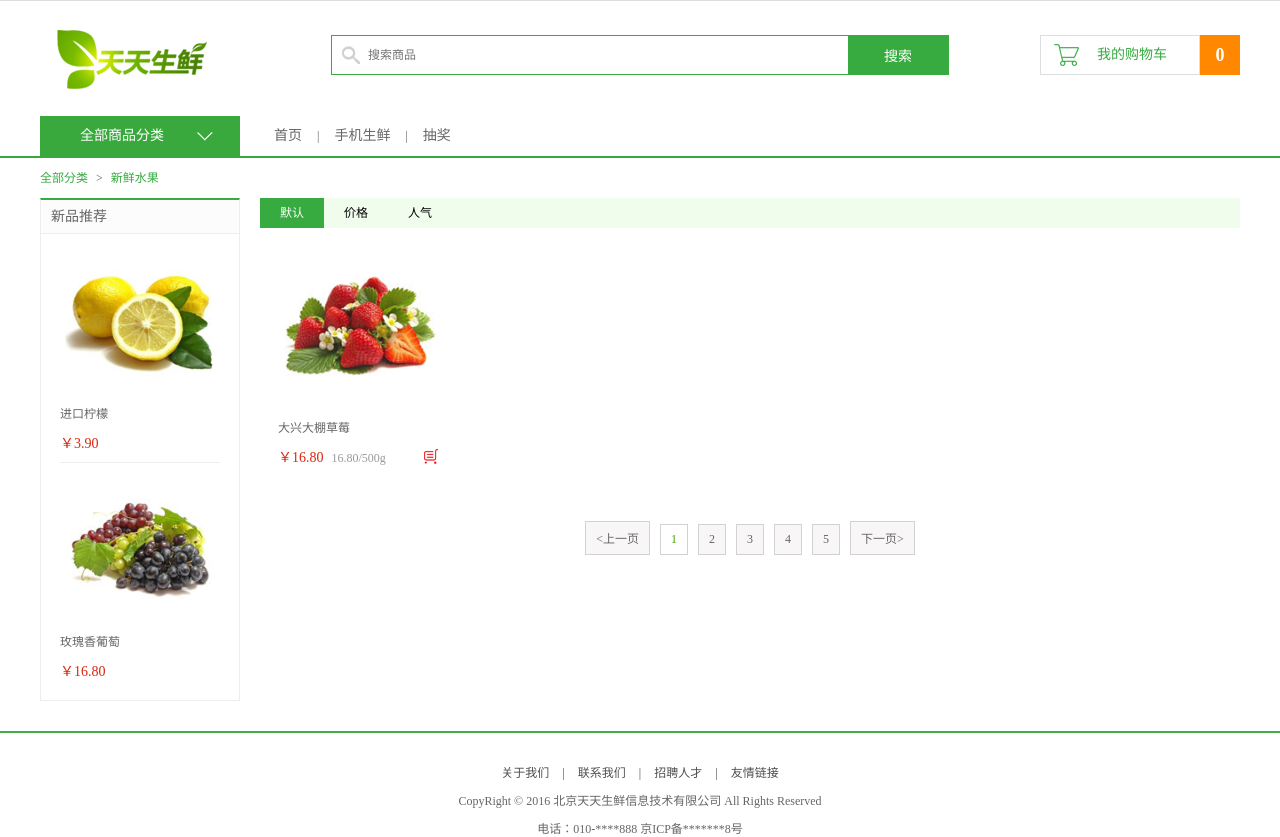
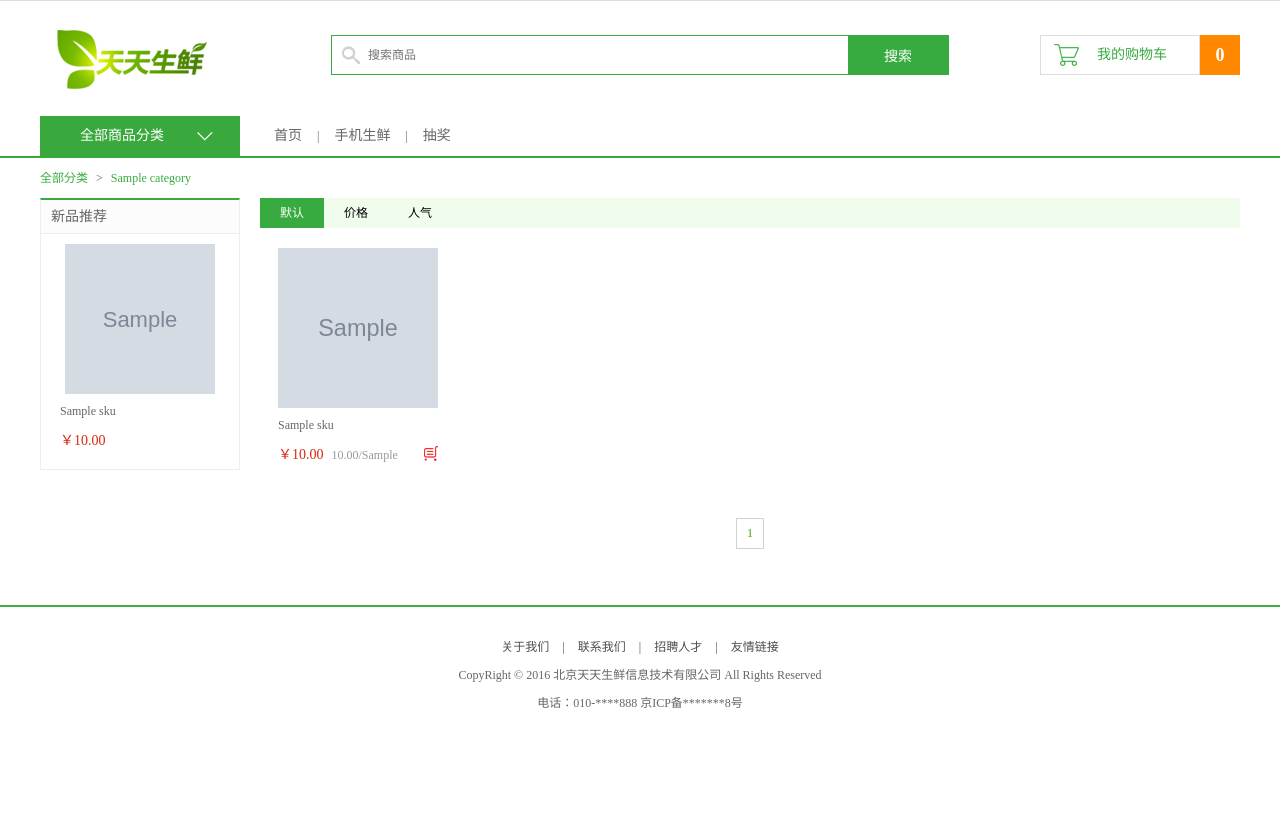
Before and after one commit to islet1010/dailyfresh, a Django app: page /list/1/1 in a window 1280 px wide. Shown: the part 29-866 px from the top of the page. After the commit the page ends 737 px from the top, so only its background shows below. Run offline with Django 3.2, Linux system fonts and the light colour scheme; tables that the repository leaves empty hold one stand-in row (values such as "Sample post"); grey boxes marked "Sample" are stand-in pictures; parts of the project's set-up code (start-up, migrations or seed data) failed here and were passed over.

Commit message:
day06-第2节--分页显示

```diff
--- a/apps/goods/views.py
+++ b/apps/goods/views.py
@@ -1,4 +1,5 @@
 from django.core.cache import cache
+from django.core.paginator import Paginator, EmptyPage
 from django.core.urlresolvers import reverse
 from django.http.response import HttpResponse
 from django.shortcuts import render, redirect
@@ -170,6 +171,7 @@ class ListView(BaseCartView):
         :param page_num: 页码
         :return:
         """
+
         # 获取请求参数
         sort = request.GET.get('sort')
 
@@ -190,7 +192,7 @@ class ListView(BaseCartView):
                 category=category).order_by('-create_time')[0:2]
         except:
             new_skus = None
-        # *类别下所有的商品
+        # 类别下所有的商品
         if sort == 'price':
             skus = GoodsSKU.objects.filter(category=category).order_by('price')  # 价格
         elif sort == 'hot':
@@ -198,7 +200,17 @@ class ListView(BaseCartView):
         else:  # default
             skus = GoodsSKU.objects.filter(category=category)                    # 默认排序
             sort = 'default'
+
         # todo: 商品分页信息
+        # 参数1： 要分页的数据
+        # 参数2： 每页显示多少条
+        paginator = Paginator(skus, 2)
+        try:
+            page = paginator.page(page_num)
+        except EmptyPage: # 页码出错
+            # 出错，默认显示第一页
+            page = paginator.page(1)
+
         # *购物车信息
         cart_count = self.get_cart_count(request)
 
@@ -206,7 +218,11 @@ class ListView(BaseCartView):
         context = {
             'category': category,
             'categories': categories,
-            'skus': skus,
+
+            # 'skus': skus,
+            'page': page,
+            'page_range': paginator.page_range,
+
             'new_skus': new_skus,
             'cart_count': cart_count,
             'sort': sort,
--- a/templates/detail.html
+++ b/templates/detail.html
@@ -15,7 +15,7 @@
                     {# 显示类别 #}
                     {% for category in categories %}
                         <li><a href="{% url 'goods:list' category.id 1 %}?sort=default"
-                               class="fruit">{{ category.name }}</a></li>
+                               class="{{ category.logo }}">{{ category.name }}</a></li>
                     {% endfor %}
 
 
--- a/templates/list.html
+++ b/templates/list.html
@@ -8,18 +8,23 @@
 {% block body %}
     <div class="navbar_con">
         <div class="navbar clearfix">
+
+
             <div class="subnav_con fl">
                 <h1>全部商品分类</h1>
                 <span></span>
                 <ul class="subnav">
-                    <li><a href="#" class="fruit">新鲜水果</a></li>
-                    <li><a href="#" class="seafood">海鲜水产</a></li>
-                    <li><a href="#" class="meet">猪牛羊肉</a></li>
-                    <li><a href="#" class="egg">禽类蛋品</a></li>
-                    <li><a href="#" class="vegetables">新鲜蔬菜</a></li>
-                    <li><a href="#" class="ice">速冻食品</a></li>
+
+                    {# 显示类别 #}
+                    {% for category in categories %}
+                        <li><a href="{% url 'goods:list' category.id 1 %}?sort=default"
+                               class="{{ category.logo }}">{{ category.name }}</a></li>
+                    {% endfor %}
+
                 </ul>
             </div>
+
+
             <ul class="navlist fl">
                 <li><a href="">首页</a></li>
                 <li class="interval">|</li>
@@ -33,7 +38,7 @@
     <div class="breadcrumb">
         <a href="#">全部分类</a>
         <span>></span>
-        <a href="#">新鲜水果</a>
+        <a href="{% url 'goods:list' category.id 1 %}?sort=default">{{ category.name }}</a>
     </div>
 
     <div class="main_wrap clearfix">
@@ -41,51 +46,73 @@
             <div class="new_goods">
                 <h3>新品推荐</h3>
                 <ul>
+
+                    {% for new_sku in new_skus %}
                         <li>
-                        <a href="#"><img src="images/goods/goods001.jpg"></a>
-                        <h4><a href="#">进口柠檬</a></h4>
-                        <div class="prize">￥3.90</div>
+                            <a href="{% url 'goods:detail' new_sku.id %}">
+                                <img src="{{ new_sku.default_image.url }}"></a>
+                            <h4><a href="{% url 'goods:detail' new_sku.id %}">{{ new_sku.name }}</a></h4>
+                            <div class="prize">￥{{ new_sku.price }}</div>
                         </li>
-                    <li>
-                        <a href="#"><img src="images/goods/goods002.jpg"></a>
-                        <h4><a href="#">玫瑰香葡萄</a></h4>
-                        <div class="prize">￥16.80</div>
-                    </li>
+                    {% endfor %}
+
+
                 </ul>
             </div>
         </div>
 
         <div class="r_wrap fr clearfix">
             <div class="sort_bar">
-                <a href="#" class="active">默认</a>
-                <a href="#">价格</a>
-                <a href="#">人气</a>
+
+                <a href="{% url 'goods:list' category.id 1 %}?sort=default"
+                   {% if sort == 'default' %}class="active"{% endif %}>默认</a>
+
+                <a href="{% url 'goods:list' category.id 1 %}?sort=price"
+                   {% if sort == 'price' %}class="active"{% endif %}>价格</a>
+
+                <a href="{% url 'goods:list' category.id 1 %}?sort=hot"
+                   {% if sort == 'hot' %}class="active"{% endif %} >人气</a>
             </div>
 
             <ul class="goods_type_list clearfix">
 
+                {# 显示当前类别下的商品 #}
+                {% for sku in page %}
                     <li>
-                    <a href="detail.html"><img src="images/goods/goods003.jpg"></a>
-                    <h4><a href="detail.html">大兴大棚草莓</a></h4>
+                        <a href="{% url 'goods:detail' sku.id %}">
+                            <img src="{{ sku.default_image.url }}"></a>
+                        <h4><a href="{% url 'goods:detail' sku.id %}">{{ sku.name }}</a></h4>
                         <div class="operate">
-                        <span class="prize">￥16.80</span>
-                        <span class="unit">16.80/500g</span>
+                            <span class="prize">￥{{ sku.price }}</span>
+                            <span class="unit">{{ sku.price }}/{{ sku.unit }}</span>
                             <a href="#" class="add_goods" title="加入购物车"></a>
                         </div>
                     </li>
+                {% endfor %}
 
             </ul>
 
             <div class="pagenation">
-                <a href="#">
+
+                {% if page.has_previous %}
+                     <a href="{% url 'goods:list' category.id page.previous_page_number %}?sort={{ sort }}">
                         <上一页
                     </a>
-                <a href="#" class="active">1</a>
-                <a href="#">2</a>
-                <a href="#">3</a>
-                <a href="#">4</a>
-                <a href="#">5</a>
-                <a href="#">下一页></a>
+                {% endif %}
+
+                {% for index in page_range %}
+                    <a href="{% url 'goods:list' category.id index %}?sort={{ sort }}"
+                       {% if index == page.number %}class="active"{% endif %} >{{ index }}</a>
+                {% endfor %}
+
+
+                {% if page.has_next %}
+                     <a href="{% url 'goods:list' category.id page.next_page_number %}?sort={{ sort }}">
+                        下一页>
+                    </a>
+                {% endif %}
+
+
             </div>
         </div>
     </div>
```
Lines whose indentation alone changed are shown as unchanged.
